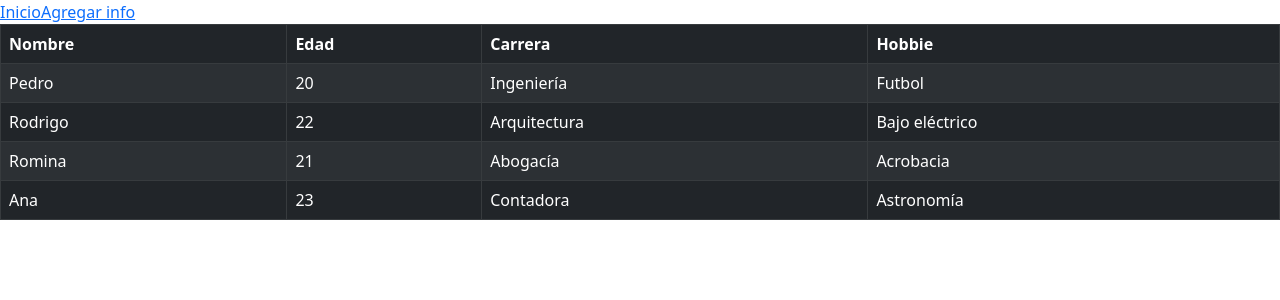
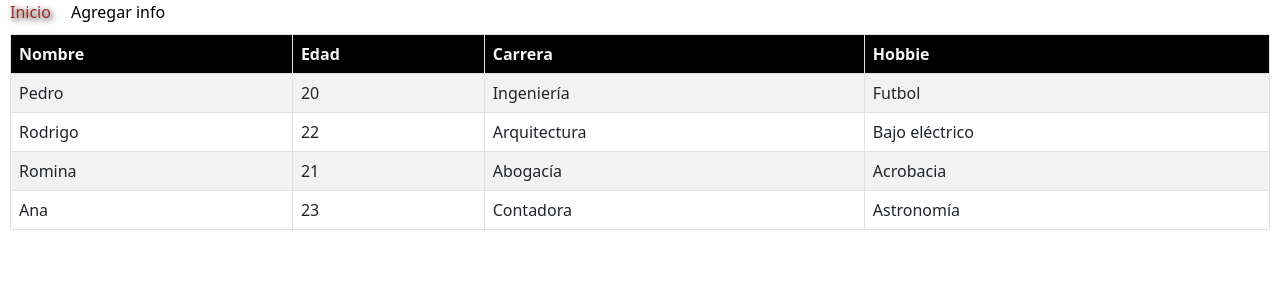
Before and after one commit to pablom89/miniDesafioSegio, a React (Create React App) app: page / in a window 1280 px wide. Shown: the top 300 px of the page. Built offline with nearby package versions, Linux system fonts and the light colour scheme.

Commit message:
3 files modified, 2 added

```diff
--- a/src/Form.js
+++ b/src/Form.js
@@ -1,11 +1,10 @@
 import React from 'react';
-import Formik, { Form, Field, ErrorMessage } from 'formik';
-import Yup from 'yup';
+import { Formik, Form, Field, ErrorMessage } from 'formik';
+import * as Yup from 'yup';
 
 import { data } from './data.js';
 
-export default function Formulario() {
-  const SignupSchema = Yup.object().shape({
+const NewRow = Yup.object().shape({
   nombre: Yup.string()
     .min(2, 'Too Short!')
     .max(50, 'Too Long!')
@@ -18,6 +17,7 @@ export default function Formulario() {
     .required('Required'),
 });
 
+export default function Formulario() {
   return (
     <section>
       <Formik
--- a/src/Header.js
+++ b/src/Header.js
@@ -1,5 +1,7 @@
 import React from 'react';
 import { Link } from 'react-router-dom';
+
+import './Header.scss';
 
 export default function Header() {
   return (
--- /dev/null
+++ b/src/Header.scss
@@ -0,0 +1,12 @@
+a {
+  text-decoration: none;
+  color: black;
+  padding: 10px;
+  &:hover {
+    color: brown;
+    text-shadow: 2px 2px 6px black;
+  }
+  &:active {
+    color: darkblue;
+  }
+}
--- a/src/Tabla.js
+++ b/src/Tabla.js
@@ -1,11 +1,12 @@
 import React from 'react';
 import Table from 'react-bootstrap/Table';
 import { data } from './data.js';
+import './Tabla.scss';
 
 export default function Tabla() {
   return (
     <main>
-      <Table striped bordered hover variant="dark">
+      <Table striped bordered responsive>
         <thead>
           <tr>
             <th scope="col">Nombre</th>
--- /dev/null
+++ b/src/Tabla.scss
@@ -0,0 +1,8 @@
+main {
+  padding: 10px;
+}
+
+thead {
+  background-color: black;
+  color: whitesmoke;
+}
```
Lines whose indentation alone changed are shown as unchanged.
